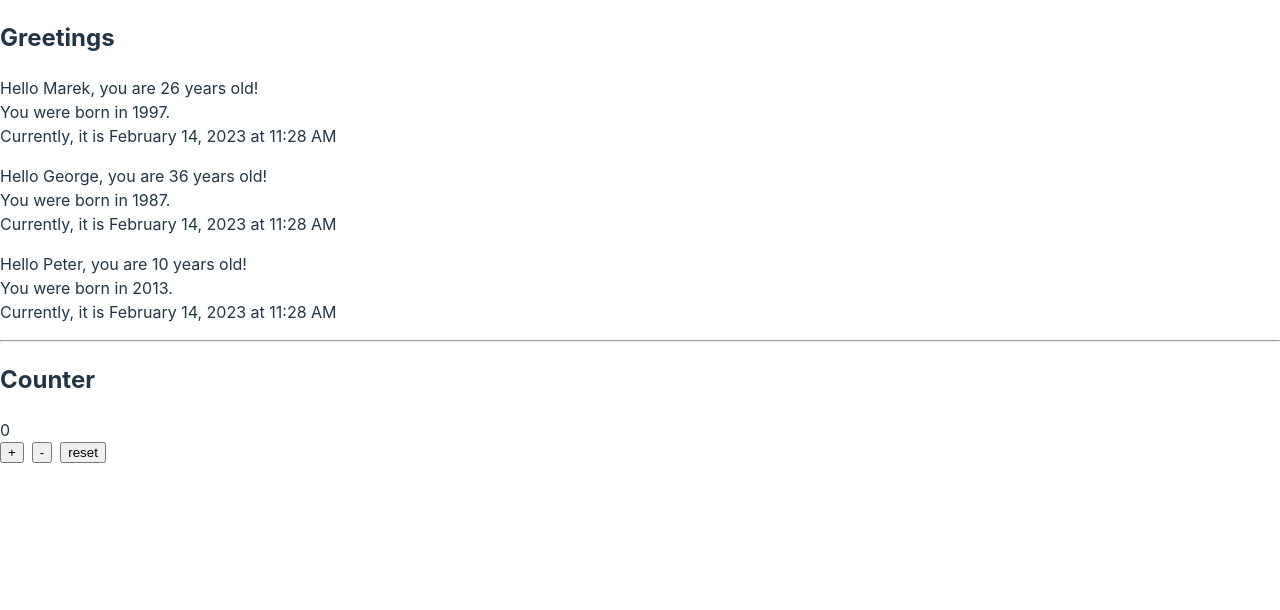
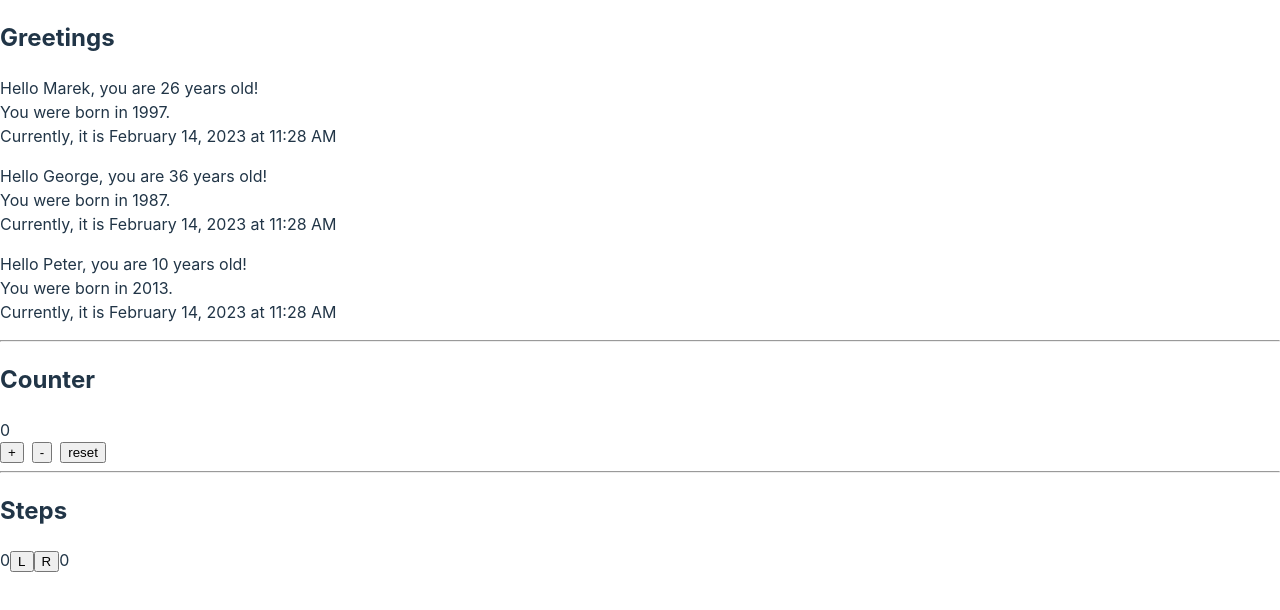
Before and after one commit to zelinka-marek/fullstack-part1, a React (Vite) app: page / in a window 1280 px wide. Shown: the top 610 px of the page. Built offline with nearby package versions, Linux system fonts and the light colour scheme.

Commit message:
handle arrays

```diff
--- a/src/app.jsx
+++ b/src/app.jsx
@@ -1,5 +1,6 @@
 import { Counter } from "./components/counter";
 import { Hello } from "./components/hello";
+import { Steps } from "./components/steps";
 
 export function App() {
   const person3 = { name: "Peter", age: 10 };
@@ -13,6 +14,9 @@ export function App() {
       <hr />
       <h2>Counter</h2>
       <Counter />
+      <hr />
+      <h2>Steps</h2>
+      <Steps />
     </>
   );
 }
--- /dev/null
+++ b/src/components/steps.jsx
@@ -0,0 +1,32 @@
+import { useState } from "react";
+import { Button } from "./button";
+
+export function Steps() {
+  const [clicks, setClicks] = useState([]);
+  const leftClicks = clicks.filter((click) => click === "L").length;
+  const rightClicks = clicks.filter((click) => click === "R").length;
+
+  const handleLeftClick = () => {
+    setClicks((clicks) => clicks.concat("L"));
+  };
+
+  const handleRightClick = () => {
+    setClicks((clicks) => clicks.concat("R"));
+  };
+
+  return (
+    <div>
+      <div>
+        {leftClicks}
+        <Button onClick={handleLeftClick} aria-label="Left">
+          L
+        </Button>
+        <Button onClick={handleRightClick} aria-label="Right">
+          R
+        </Button>
+        {rightClicks}
+      </div>
+      <p>{clicks.join(" ")}</p>
+    </div>
+  );
+}
```
